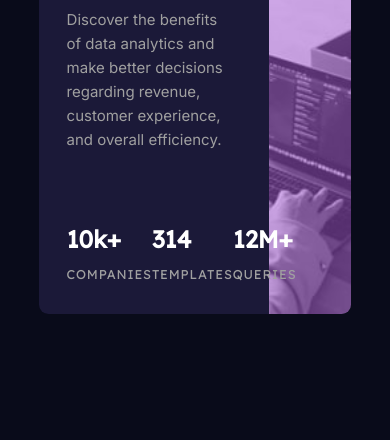
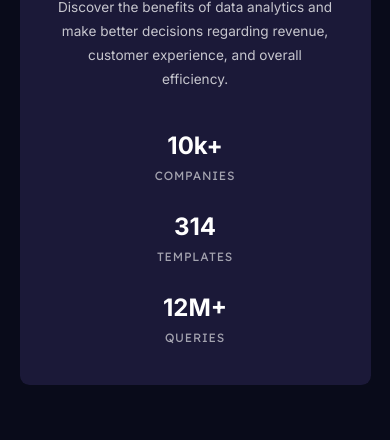
Before and after one commit to alexandregabriel/stats-preview-card-component, a plain HTML site: page index.html in a window 390 px wide. Shown: the part 404-844 px from the top of the page. Drawn offline with Linux system fonts and the light colour scheme.

Commit message:
add media query responsive

```diff
--- a/style.css
+++ b/style.css
@@ -11,10 +11,11 @@
   --card-background: hsl(244, 38%, 16%);
   --accent: hsl(277, 64%, 61%);
   --accent-overlay: hsla(277, 64%, 61%, 50%);
-  --paragraph-color: rgb(160, 160, 160);
+  --paragraph-color: hsla(0, 0%, 100%, 0.75);
+  --stats-paragraph-color: hsla(0, 0%, 100%, 0.6);
 }
 
-*{
+* {
   margin: 0;
   padding: 0;
   box-sizing: border-box;
@@ -35,7 +36,6 @@ body {
   font-size: 100%;
   background-color: var(--main-background);
   color: white;
-
 }
 
 p {
@@ -49,12 +49,11 @@ p {
   background-color: var(--card-background);
   display: grid;
   grid-template-columns: 1.1fr 1fr;
-  grid-template-areas:
-    'content header';
-  width: 80vw;
+  grid-template-areas: 'content header';
+  max-width: 68rem;
+  margin: 5%;
   border-radius: 0.6rem;
   overflow: hidden;
-
 }
 
 .header {
@@ -66,7 +65,6 @@ p {
   align-items: center;
   grid-area: header;
 }
-
 
 .overlay {
   background-color: var(--accent-overlay);
@@ -87,13 +85,10 @@ p {
 }
 
 .proof {
-  font-family: 'Lexend Deca', sans-serif;
   display: flex;
   justify-content: space-between;
   padding-top: 3rem;
   width: 90%;
-
-
 }
 
 .text-up {
@@ -105,8 +100,50 @@ p {
 }
 
 .proof p {
-  font-size: 0.8rem;
+  font-family: 'Lexend Deca', sans-serif;
+  font-size: 0.75rem;
   text-transform: uppercase;
   font-weight: 500;
-  letter-spacing: 0.05rem
+  letter-spacing: 0.05rem;
+  color: var(--stats-paragraph-color);
 }
+
+@media screen and (max-width: 900px){
+
+  p {
+    font-size: 0.85rem;
+  }
+
+  h1{
+    font-size: 1.6rem;
+  }
+
+  .container {
+    margin: 5%;
+    width: 100vw;
+    max-width: 25rem;
+    grid-template-columns: 1fr;
+    grid-template-rows: 1fr 2.3fr;
+    grid-template-areas: 'header'
+                         'content';
+  }
+
+  .content {
+    text-align: center;
+    padding: 10%;
+    gap: 1.5rem;
+  }
+
+  .proof {
+    width: 100%;
+    flex-direction: column;
+    justify-content: space-evenly;
+    padding-top: 1rem;
+    gap: 1.5rem;
+  }
+
+  .proof h2 {
+    padding-bottom: 0.25rem;
+  }
+
+}
```
Also changed, not shown: index.html (+0 -8 lines).
